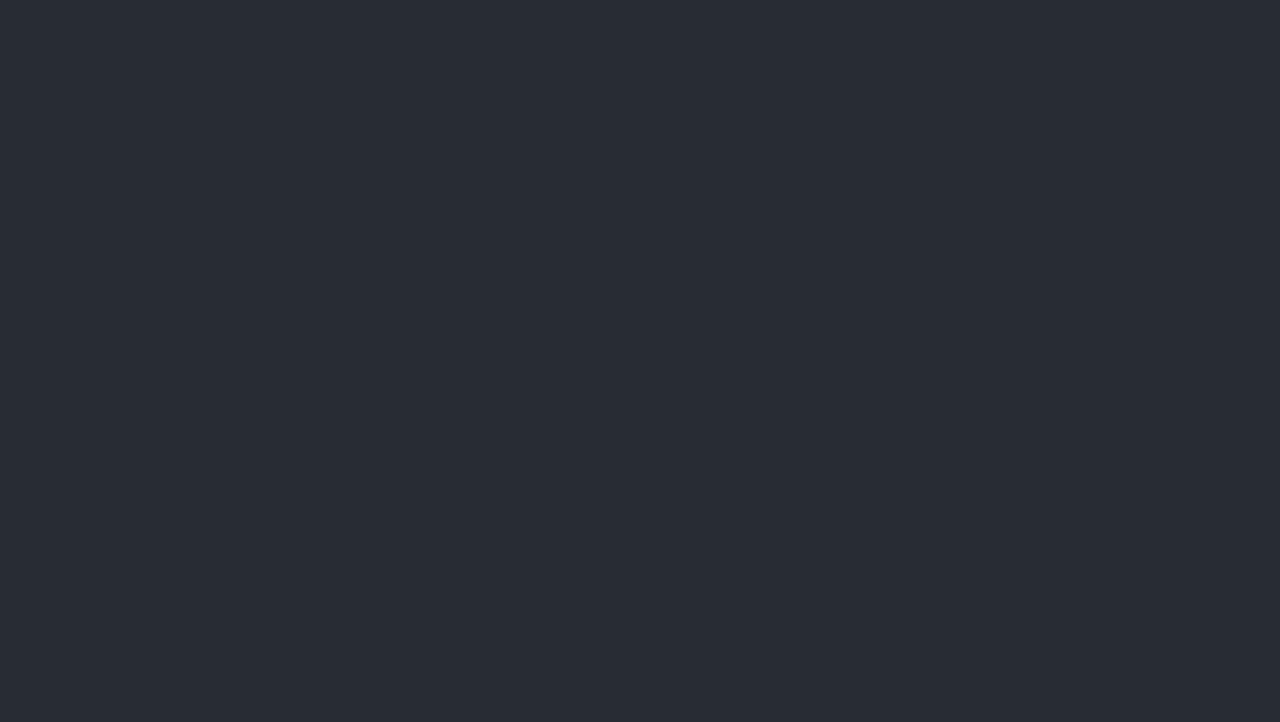
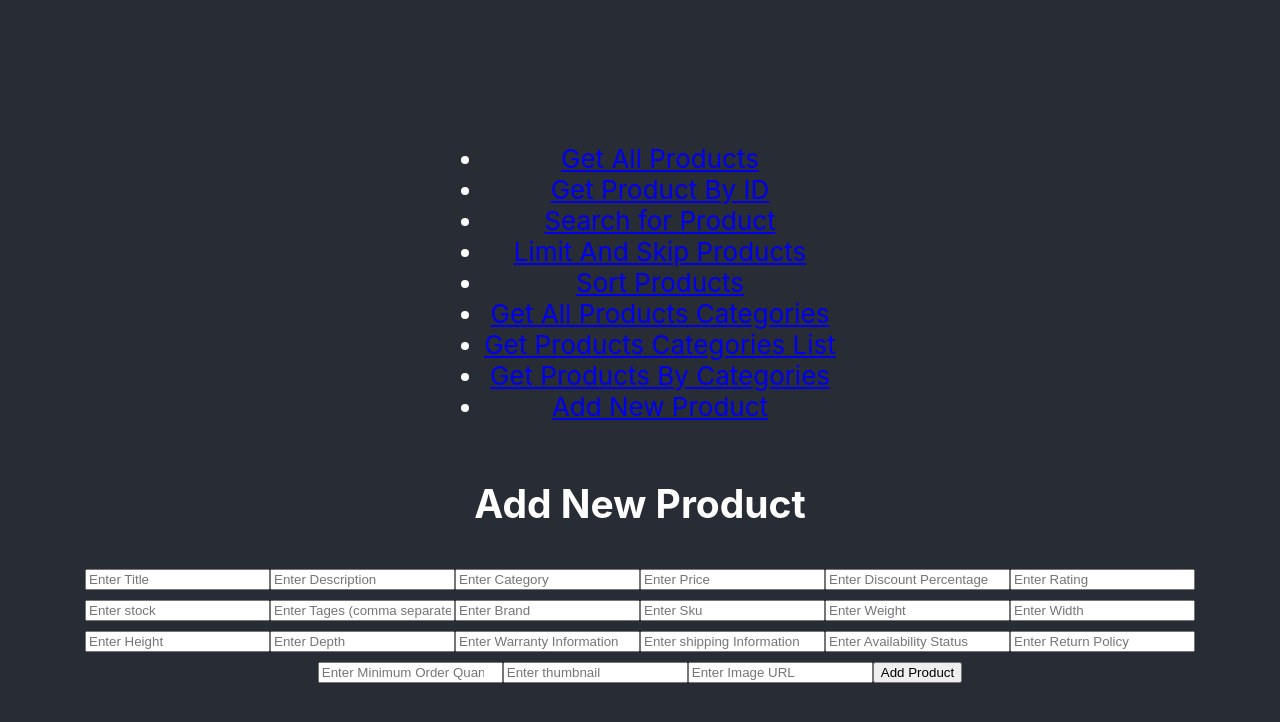
Before and after one commit to arees2nobani/productsTask, a React (Create React App) app: page /AddNewProduct in a window 1280 px wide. Before the commit this address had no page. Shown: the top 722 px of the page. Built offline with nearby package versions, Linux system fonts and the light colour scheme.

Commit message:
add new product

```diff
--- a/src/App.js
+++ b/src/App.js
@@ -9,6 +9,7 @@ import SortProducts from './components/SortProducts'
 import GetAllProductsCategories from './components/GetAllProductsCategories'
 import GetProductsCategoriesList from './components/GetProductsCategoriesList'
 import GetProductsByCategories from './components/GetProductsByCategories'
+import AddNewProduct from './components/AddNewProduct'
 
 function App() {
   return (
@@ -25,8 +26,8 @@ function App() {
               <Route path="GetAllProductsCategories" element={<GetAllProductsCategories />} />
               <Route path="GetProductsCategoriesList" element={<GetProductsCategoriesList />} />
               <Route path="GetProductsByCategories" element={<GetProductsByCategories />} />
-              {/* <Route path="AddNewProduct" element={<AddNewProduct />} />
-              <Route path="UpdateProduct" element={<UpdateProduct />} />
+              <Route path="AddNewProduct" element={<AddNewProduct />} />
+              {/* <Route path="UpdateProduct" element={<UpdateProduct />} />
               <Route path="DeleteProduct" element={<DeleteProduct />} /> */}
 
             </Route>
--- /dev/null
+++ b/src/components/AddNewProduct.js
@@ -0,0 +1,292 @@
+import React, {useState} from 'react';
+
+function AddNewProduct(){
+const [product, setProduct] = useState({
+    title: '',
+    description: '',
+    category: '',
+    price: '',
+    discountPercentage: '',
+    rating: '',
+    stock: '',
+    tags: '',
+    brand: '',
+    sku: '',
+    weight: '',
+    width: '',
+    height: '',
+    depth: '',
+    warrantyInformation: '',
+    shippingInformation: '',
+    availabilityStatus: '',
+    returnPolicy: '',
+    minimumOrderQuantity: '',
+    thumbnail: '',
+    images: ''
+});
+
+const [response, setResponse] = useState(null);
+const [error, setError] = useState(null);
+
+const handleChange = (e) => {
+    setProduct({
+        ...product, [e.target.name]: e.target.value
+    });
+};
+
+const handleSubmit = (e) => {
+    e.preventDefault();
+
+    fetch('https://dummyjson.com/products/add', {
+        method: 'POST',
+        headers: { 'Content-Type': 'application/json' },
+        body: JSON.stringify({
+          title: product.title,
+          description: product.description,
+          category: product.category,
+          price: parseFloat (product.price),
+          discountPercentage: parseFloat (product.discountPercentage),
+          rating: parseFloat (product.rating),
+          stock: parseInt (product.stock),
+          tags: product.tags.split(',').map(tag => tag.trim()),
+          brand: product.brand,
+          sku: product.sku,
+          weight: parseFloat (product.weight),
+          width: parseFloat (product.width),
+          height: parseFloat (product.height),
+          depth: parseFloat (product.depth),
+          warrantyInformation: product.warrantyInformation,
+          shippingInformation: product.shippingInformation,
+          availabilityStatus: product.availabilityStatus,
+          returnPolicy: product.returnPolicy,
+          minimumOrderQuantity: parseInt (product.minimumOrderQuantity),
+          thumbnail: product.thumbnail,
+          images: product.images.split(',').map(img => img.trim())
+
+        })
+      })
+      .then(res => res.json())
+
+      .then(data => {
+        console.log(data);
+        setResponse(data);
+      })
+      .catch(err => {
+        console.error(err);
+        setError(err.message);
+      });
+
+
+};
+
+return(
+    <div>
+        <h2>Add New Product</h2>
+        <form onSubmit={handleSubmit}>
+            <input
+                type='text'
+                name='title'
+                value={product.title}
+                onChange={handleChange}
+                placeholder='Enter Title'
+                required
+            />
+
+            <input
+                type='text'
+                name='description'
+                value={product.description}
+                onChange={handleChange}
+                placeholder='Enter Description'
+                required
+            />
+
+            <input
+                type='text'
+                name='category'
+                value={product.category}
+                onChange={handleChange}
+                placeholder='Enter Category'
+                required
+            />
+
+            <input
+                type='number'
+                name='price'
+                value={product.price}
+                onChange={handleChange}
+                placeholder='Enter Price'
+                required
+            />
+
+            <input
+                type='number'
+                name='discountPercentage'
+                step={0.01}
+                value={product.discountPercentage}
+                onChange={handleChange}
+                placeholder='Enter Discount Percentage'
+                required
+            />
+
+            <input
+                type='number'
+                name='rating'
+                step={0.01}
+                value={product.rating}
+                onChange={handleChange}
+                placeholder='Enter Rating'
+                required
+            />
+
+            <input
+                type='number'
+                name='stock'
+                value={product.stock}
+                onChange={handleChange}
+                placeholder='Enter stock'
+                required
+            />
+
+            <input
+                type='text'
+                name='tags'
+                value={product.tags}
+                onChange={handleChange}
+                placeholder='Enter Tages (comma separated)'
+                required
+            />
+
+            <input
+                type='text'
+                name='brand'
+                value={product.brand}
+                onChange={handleChange}
+                placeholder='Enter Brand'
+                required
+            />
+
+            <input
+                type='text'
+                name='sku'
+                value={product.sku}
+                onChange={handleChange}
+                placeholder='Enter Sku'
+                required
+            />
+
+            <input
+                type='number'
+                name='weight'
+                value={product.weight}
+                onChange={handleChange}
+                placeholder='Enter Weight'
+                required
+            />
+
+            <input
+                type='number'
+                name='width'
+                value={product.width}
+                onChange={handleChange}
+                placeholder='Enter Width'
+                required
+            />
+
+            <input
+                type='number'
+                name='height'
+                value={product.height}
+                onChange={handleChange}
+                placeholder='Enter Height'
+                required
+            />
+
+            <input
+                type='number'
+                name='depth'
+                value={product.depth}
+                onChange={handleChange}
+                placeholder='Enter Depth'
+                required
+            />
+
+            <input
+                type='text'
+                name='warrantyInformation'
+                value={product.warrantyInformation}
+                onChange={handleChange}
+                placeholder='Enter Warranty Information'
+                required
+            />
+
+            <input
+                type='text'
+                name='shippingInformation'
+                value={product.shippingInformation}
+                onChange={handleChange}
+                placeholder='Enter shipping Information'
+                required
+            />
+
+            <input
+                type='text'
+                name='availabilityStatus'
+                value={product.availabilityStatus}
+                onChange={handleChange}
+                placeholder='Enter Availability Status'
+                required
+            />
+
+            <input
+                type='text'
+                name='returnPolicy'
+                value={product.returnPolicy}
+                onChange={handleChange}
+                placeholder='Enter Return Policy'
+                required
+            />
+
+            <input
+                type='number'
+                name='minimumOrderQuantity'
+                value={product.minimumOrderQuantity}
+                onChange={handleChange}
+                placeholder='Enter Minimum Order Quantity'
+                required
+            />
+
+            <input
+                type='text'
+                name='thumbnail'
+                value={product.thumbnail}
+                onChange={handleChange}
+                placeholder='Enter thumbnail '
+                required
+            />
+
+            <input
+                type='text'
+                name='images'
+                value={product.images}
+                onChange={handleChange}
+                placeholder='Enter Image URL'
+                required
+            />
+
+            <button type="submit">Add Product</button>
+        </form>
+            {response && (
+                <div>
+                    <h2>Product Added Successfully!</h2>
+                    <pre>{JSON.stringify(response, null, 2)}</pre>
+                </div>
+            )}
+
+            {error && <p>Error: {error}</p>}
+    </div>
+);
+
+}
+
+export default AddNewProduct;
```
Also changed, not shown: src/Layout.js (+4 -4 lines).
